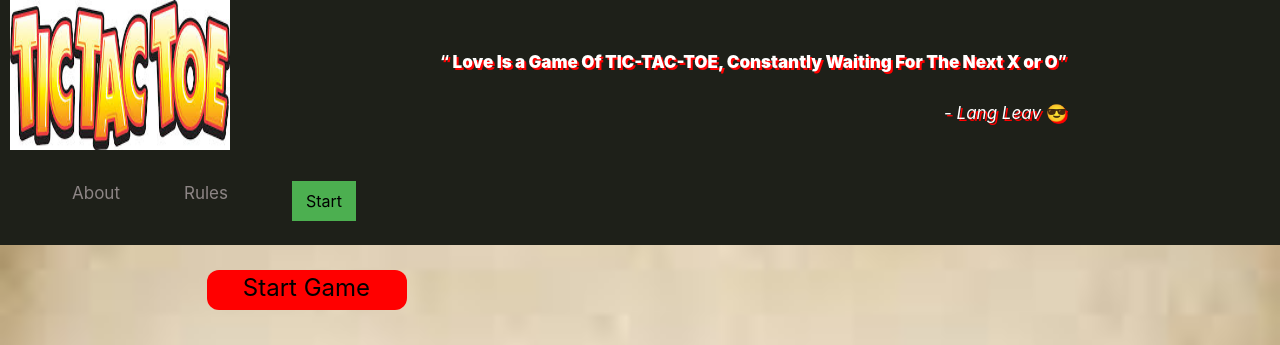
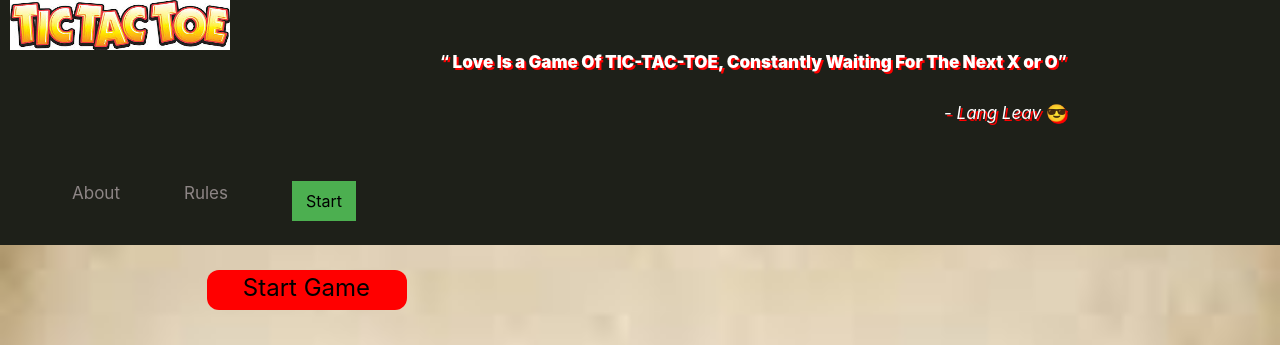
Before and after one commit to vaishnavi8701/Tic-Tac-Toe, a plain HTML site: page tic.html in a window 1280 px wide. Shown: the top 345 px of the page. Drawn offline with nearby package versions, Linux system fonts and the light colour scheme.

Commit message:
Update tic.html

```diff
--- a/tic.html
+++ b/tic.html
@@ -17,7 +17,7 @@
 
     <header>
         <div class="nav">
-            <li style="float:left; list-style-type:none;color:white;margin-left:10px;"><img src="dowad.jfif" alt="tic" style="width:220px;height:150px;">
+            <li style="float:left; list-style-type:none;color:white;margin-left:10px;"><img src="dowad.jfif" alt="tic" style="width:220px;height:50px;">
             </li>
             <li style="float:left; list-style-type:none;color:white;margin-top:20px;margin-left:180px;">
                 <dl style="float:left;font-size:17px; text-shadow: 2px 2px red;list-style-type:none;color:white;margin:30px;">
```
